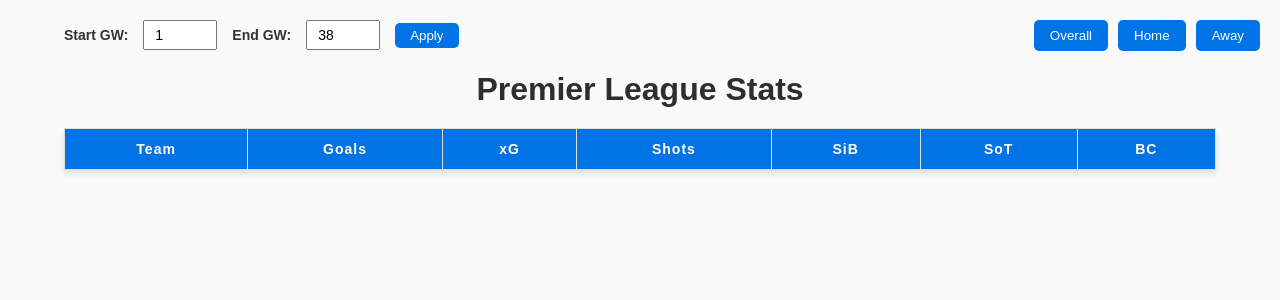
After one commit to ghassenSW/FPL_Academy, a Flask app: page /teams_stats in a window 1280 px wide. The commit adds this page. Shown: the top 300 px of the page. Run offline with Flask 3, Linux system fonts and the light colour scheme; data that the repository does not hold is empty; parts of the project's set-up code (start-up, migrations or seed data) failed here and were passed over.

Commit message:
'commit'

```diff
--- a/app.py
+++ b/app.py
@@ -6,6 +6,7 @@ from pymongo import MongoClient
 from datetime import datetime
 from price_change import get_price_change_text
 from injury_updates import get_injury_updates_text
+from teams_stats import home_data,away_data,overall_data
 
 app = Flask(__name__)
 app.secret_key = 'f3082ef12d47bf71416425c7eef8d573'
@@ -22,6 +23,7 @@ db = client['my_database']
 collection = db['accounts']
 price_change_db=db['price_change']
 injury_updates_db=db['injuries']
+teams_stats_db=db['teams_stats']
 
 if 'accounts' not in db.list_collection_names():
     db.create_collection('accounts')
@@ -97,6 +99,23 @@ def injury_updates():
     day=f'{str(current_date.day)}/{str(current_date.month)}/{str(current_date.year)}'
     return render_template("injury_updates.html",injuries=injuries,day=day)
 
+@app.route("/teams_stats")
+def teams_stats():
+    return render_template("teams_stats.html")
+
+@app.route('/get_stats', methods=['POST'])
+def get_stats():
+    data=request.get_json()
+    data_type = data.get('data_type')
+
+    if data_type=='overall':
+        return jsonify(overall_data)
+    if data_type == 'home':
+        return jsonify(home_data)
+    elif data_type == 'away':
+        return jsonify(away_data)
+    return jsonify([])
+
 @app.route('/get-copy-price-change', methods=['GET'])
 def get_copy_price_change():
     text_to_copy = get_price_change_text(price_change_db)
--- a/injury_updates.py
+++ b/injury_updates.py
@@ -76,8 +76,8 @@ def update_mongo_data():
     collection.insert_one(new_data)
     print("MongoDB data overwritten successfully with new fpl data.")
 
-# from dotenv import load_dotenv
-# load_dotenv()
+from dotenv import load_dotenv
+load_dotenv()
 try:
   MONGODB_URI=os.getenv('MONGODB_URI')
 except Exception as e:
--- a/price_change.py
+++ b/price_change.py
@@ -73,8 +73,8 @@ def get_price_change_text(price_change_db):
     text=df_to_text(df)
     return text
 
-# from dotenv import load_dotenv
-# load_dotenv()
+from dotenv import load_dotenv
+load_dotenv()
 try:
   MONGODB_URI=os.getenv('MONGODB_URI')
 except Exception as e:
--- /dev/null
+++ b/static/teams_stats.css
@@ -0,0 +1,118 @@
+/* General Reset */
+body {
+    margin: 0;
+    font-family: Arial, sans-serif;
+    background-color: #f9f9f9;
+    color: #333;
+}
+
+/* Container Styling */
+.container {
+    width: 90%;
+    margin: 20px auto;
+    max-width: 1200px;
+    text-align: center;
+}
+
+/* Table Title */
+h1 {
+    margin-bottom: 20px;
+    color: #2e2e2e;
+}
+
+/* Table Styling */
+.standings-table {
+    width: 100%;
+    border-collapse: collapse;
+    background-color: #fff;
+    box-shadow: 0 4px 6px rgba(0, 0, 0, 0.1);
+}
+
+.standings-table thead {
+    background-color: #0073e6;
+    color: #fff;
+}
+
+.standings-table th,
+.standings-table td {
+    padding: 12px 15px;
+    text-align: center;
+    border: 1px solid #ddd;
+}
+
+.standings-table th {
+    font-size: 14px;
+    letter-spacing: 1px;
+}
+
+.standings-table tbody tr:nth-child(even) {
+    background-color: #f2f2f2;
+}
+
+.standings-table tbody tr:hover {
+    background-color: #d1e7ff;
+}
+
+.standings-table tbody td {
+    font-size: 13px;
+}
+/* Switch Buttons Styling */
+.switch-container {
+    position: absolute;
+    top: 20px;
+    right: 20px;
+    display: flex;
+    gap: 10px;
+}
+
+.switch-btn {
+    padding: 8px 16px;
+    background-color: #0073e6;
+    color: white;
+    border: none;
+    border-radius: 5px;
+    cursor: pointer;
+    transition: background-color 0.3s;
+}
+
+.switch-btn.active {
+    background-color: #005bb5;
+}
+
+.switch-btn:hover {
+    background-color: #005bb5;
+}
+
+/* Game Week Selection Styling */
+.gw-selection {
+    display: flex;
+    justify-content: flex-start;
+    gap: 15px;
+    margin-bottom: 20px;
+    align-items: center;
+}
+
+.gw-selection label {
+    font-size: 14px;
+    font-weight: bold;
+}
+
+.gw-selection input {
+    padding: 5px 10px;
+    font-size: 14px;
+    width: 50px;
+}
+
+.gw-selection button {
+    padding: 5px 15px;
+    background-color: #0073e6;
+    color: white;
+    border: none;
+    border-radius: 5px;
+    cursor: pointer;
+    transition: background-color 0.3s;
+}
+
+.gw-selection button:hover {
+    background-color: #005bb5;
+}
--- /dev/null
+++ b/teams_stats.py
@@ -0,0 +1,61 @@
+import requests
+import pandas as pd
+import os
+from pymongo import MongoClient
+from datetime import datetime
+import copy
+
+teams_names=['Arsenal', 'Aston Villa','Bournemouth','Brentford','Brighton & Hove Albion','Chelsea','Crystal Palace','Everton','Fulham','Ipswich Town','Leicester City','Liverpool','Manchester City','Manchester United','Newcastle United','Nottingham Forest','Southampton','Tottenham Hotspur','West Ham United','Wolverhampton']
+
+# from dotenv import load_dotenv
+# load_dotenv()
+try:
+  MONGODB_URI=os.getenv('MONGODB_URI')
+except Exception as e:
+  try:
+    MONGODB_URI=os.environ.get('MONGODB_URI')
+  except Exception as e2:
+    print(e2)
+
+client = MongoClient(MONGODB_URI)
+db = client['my_database']
+collection = db['fpl_data']
+teams_stats_db=db['teams_stats']
+
+home_data=[]
+stats=list(teams_stats_db.find())
+for team in teams_names:
+    team_data={}
+    home=[i for i in stats if i['team H']==team]
+    df=pd.DataFrame(home)
+    df=df[['team H','Goals H','xG H','Shots H','SiB H','SoT H','BC H']]
+    df.columns=['team','goals','xg','shots','sib','sot','bc']
+    sums=df.sum(numeric_only=True, axis=0)
+    team_data['team']=team
+    [team_data.update({k:round(v,2)}) for k,v in sums.items()]
+    home_data.append(team_data)
+
+away_data=[]
+stats=list(teams_stats_db.find())
+for team in teams_names:
+    team_data={}
+    home=[i for i in stats if i['team A']==team]
+    df=pd.DataFrame(home)
+    df=df[['team A','Goals A','xG A','Shots A','SiB A','SoT A','BC A']]
+    df.columns=['team','goals','xg','shots','sib','sot','bc']
+    sums=df.sum(numeric_only=True, axis=0)
+    team_data['team']=team
+    [team_data.update({k:round(v,2)}) for k,v in sums.items()]
+    away_data.append(team_data)
+
+overall_data=copy.deepcopy(home_data)
+for team_data in overall_data:
+   for away_team in away_data:
+      if away_team['team']==team_data['team']:
+        team_data['goals']+=away_team['goals']
+        team_data['xg']+=away_team['xg']
+        team_data['xg']=round(team_data['xg'],2)
+        team_data['shots']+=away_team['shots']
+        team_data['sib']+=away_team['sib']
+        team_data['sot']+=away_team['sot']
+        team_data['bc']+=away_team['bc']
--- a/templates/index.html
+++ b/templates/index.html
@@ -36,6 +36,10 @@
               <a href="{{ url_for('price_change') }}"><h3>Price Change</h3>
               <p>Post the price changes of today</p></a>
             </div>
+            <div class="card">
+              <a href="{{ url_for('teams_stats') }}"><h3>Teams Stats</h3>
+              <p>Take a look to the stats of Premier League Teams</p></a>
+            </div>
           </div>
 
           </section>
--- /dev/null
+++ b/templates/teams_stats.html
@@ -0,0 +1,115 @@
+<!DOCTYPE html>
+<html lang="en">
+<head>
+    <meta charset="UTF-8">
+    <meta name="viewport" content="width=device-width, initial-scale=1.0">
+    <title>Premier League Stats</title>
+    <link rel="stylesheet" href="{{ url_for('static', filename='teams_stats.css') }}">
+    <script src="https://code.jquery.com/jquery-3.6.0.min.js"></script>
+
+</head>
+<body>
+    <div class="container">
+        <div class="switch-container">
+            <button id="overall-btn" class="switch-btn">Overall</button>
+            <button id="home-btn" class="switch-btn">Home</button>
+            <button id="away-btn" class="switch-btn">Away</button>
+        </div>
+
+        <div class="gw-selection">
+            <label for="start-gw">Start GW:</label>
+            <input type="number" id="start-gw" min="1" max="38" value="1">
+            <label for="end-gw">End GW:</label>
+            <input type="number" id="end-gw" min="1" max="38" value="38">
+            <button id="apply-gw">Apply</button>
+        </div>
+
+        <h1>Premier League Stats</h1>
+        <table class="standings-table">
+            <thead>
+                <tr>
+                    <th>Team</th>
+                    <th>Goals</th>
+                    <th>xG</th>
+                    <th>Shots</th>
+                    <th>SiB</th>
+                    <th>SoT</th>
+                    <th>BC</th>
+                </tr>
+            </thead>
+            <tbody id="data-table">
+            </tbody>
+        </table>
+    </div>
+
+
+    <script>
+        function updateTable(data) {
+            const tableBody = document.getElementById('data-table');
+            tableBody.innerHTML = '';
+
+            data.forEach(function(team) {
+                const row = document.createElement('tr');
+                row.innerHTML = `
+                    <td>${team.team}</td>
+                    <td>${team.goals}</td>
+                    <td>${team.xg}</td>
+                    <td>${team.shots}</td>
+                    <td>${team.sib}</td>
+                    <td>${team.sot}</td>
+                    <td>${team.bc}</td>
+                `;
+                tableBody.appendChild(row);
+            });
+        }
+        $('#overall-btn').click(function() {
+            $.ajax({
+                url: '/get_stats',
+                method: 'POST',
+                contentType: 'application/json',
+                data: JSON.stringify({ data_type: 'overall' }),
+                success: function(response) {
+                    updateTable(response);
+                },
+                error: function(xhr, status, error) {
+                    console.error('Error:', error);
+                }
+            });
+        });
+
+        $('#home-btn').click(function() {
+            $.ajax({
+                url: '/get_stats',
+                method: 'POST',
+                contentType: 'application/json',
+                data: JSON.stringify({ data_type: 'home' }),
+                success: function(response) {
+                    updateTable(response);
+                },
+                error: function(xhr, status, error) {
+                    console.error('Error:', error);
+                }
+            });
+        });
+
+        $('#away-btn').click(function() {
+            $.ajax({
+                url: '/get_stats',
+                method: 'POST',
+                contentType: 'application/json',
+                data: JSON.stringify({ data_type: 'away' }),
+                success: function(response) {
+                    updateTable(response);
+                },
+                error: function(xhr, status, error) {
+                    console.error('Error:', error);
+                }
+            });
+        });
+
+        $(document).ready(function() {
+            $('#overall-btn').click();
+        });
+    </script>
+</body>
+</html>
```
